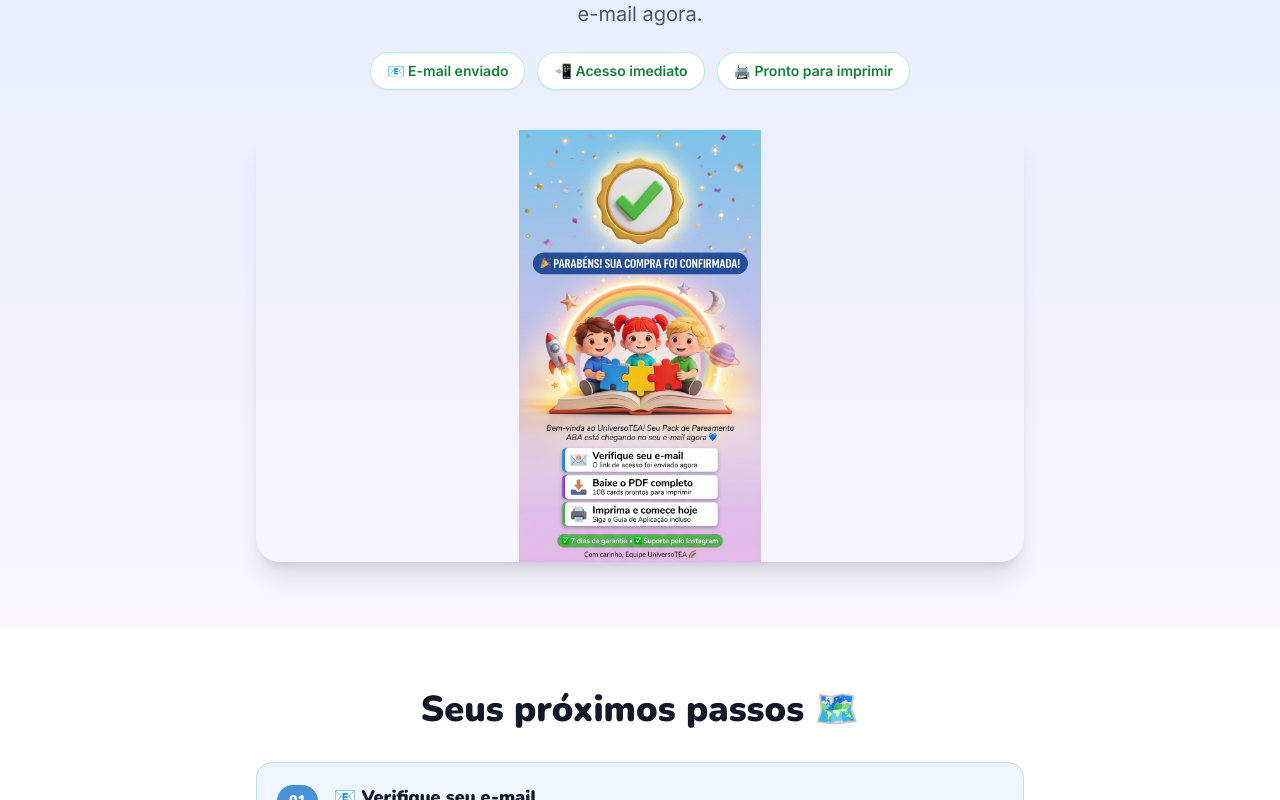
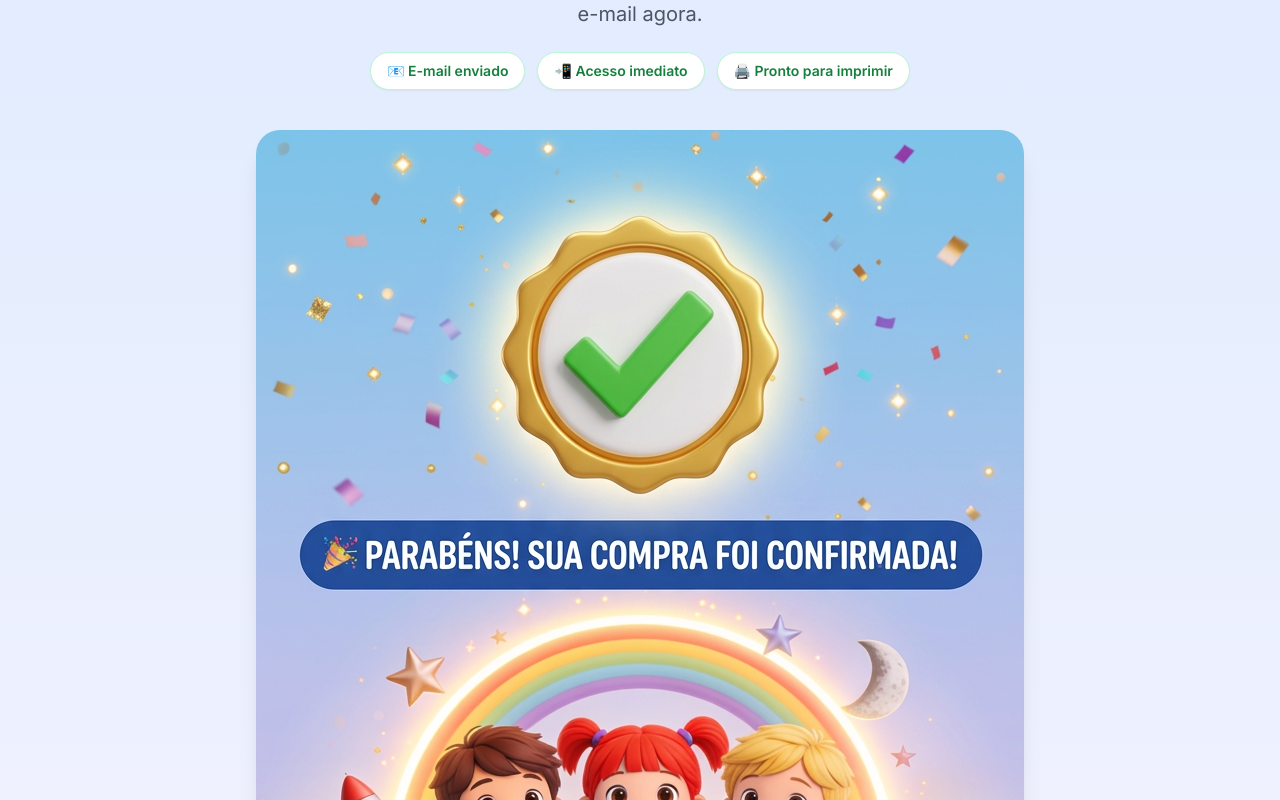
Before and after one commit to andreajoa/UniversoTEA.aba, a Next.js app: page /obrigado in a window 1280 px wide. Shown: the part 460-1260 px from the top of the page. Built offline with nearby package versions, Linux system fonts and the light colour scheme.

Commit message:
fix(thankyou): make image larger - use object-cover and fixed dimensions

```diff
--- a/components/sections/thankyou/ConfirmHero.tsx
+++ b/components/sections/thankyou/ConfirmHero.tsx
@@ -65,14 +65,14 @@
       <motion.div
         initial={{ opacity: 0, y: 30 }} animate={{ opacity: 1, y: 0 }}
         transition={{ duration: 0.8, delay: 1.1 }}
-        className="mt-10 max-w-3xl mx-auto relative aspect-video w-full">
+        className="mt-10 max-w-3xl mx-auto w-full">
         <Image
           src={OBRIGADO_IMG}
           alt="Obrigado pela compra"
-          fill
+          width={900}
+          height={500}
           priority
-          sizes="(max-width: 768px) 100vw, (max-width: 1024px) 80vw, 768px"
-          className="rounded-3xl shadow-xl object-contain"
+          className="rounded-3xl shadow-xl w-full object-cover"
         />
       </motion.div>
     </section>
```
